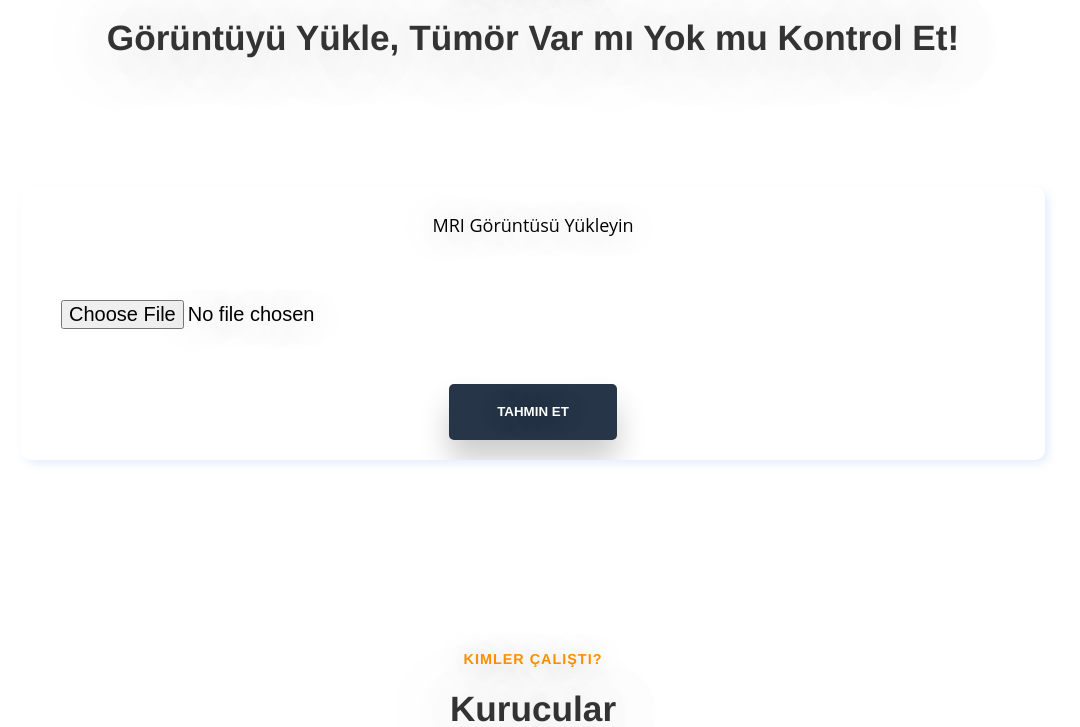
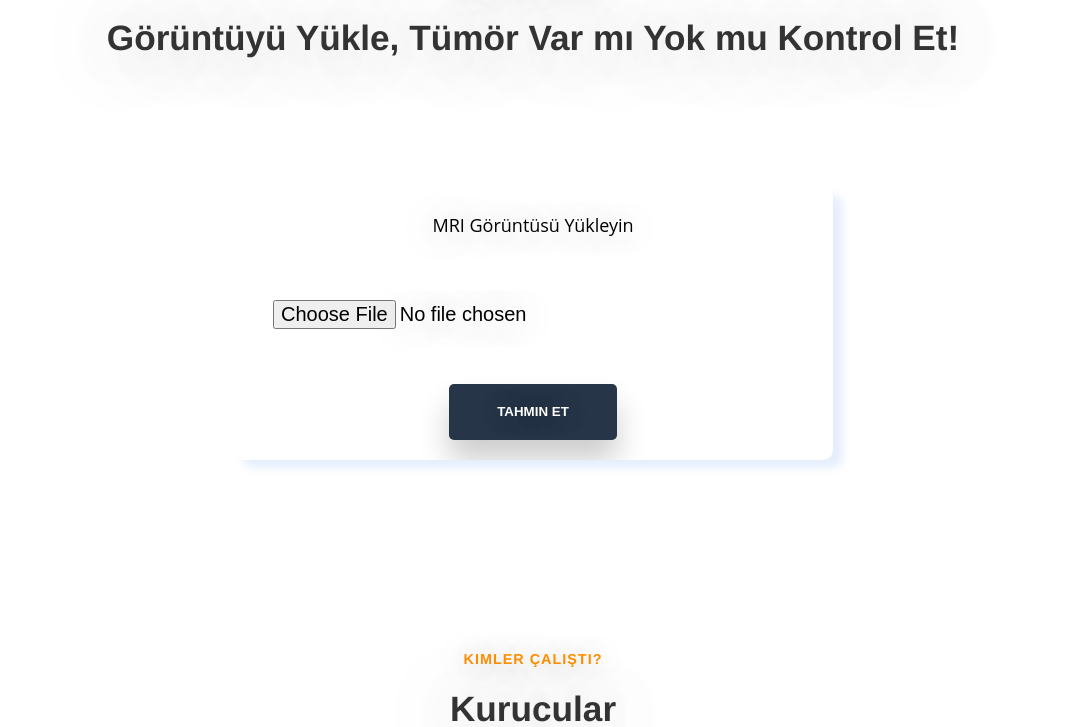
Before and after one commit to beyzakurtel/project, a Flask app: page / in a window 1280 px wide. Shown: the part 1080-1807 px from the top of the page, without its empty margins (107-1187 px from the left). Run offline with Flask 3, Linux system fonts and the light colour scheme.

Commit message:
Update satisfaction.css

```diff
--- a/static/css/satisfaction.css
+++ b/static/css/satisfaction.css
@@ -40,8 +40,9 @@
 .satisfaction-guaranteed-box {
     padding: 20px;
     border-radius: 10px;
-    box-shadow:  4px 4px 8px rgba(0, 86, 236, 0.1);
+    box-shadow:  10px 8px 8px rgba(0, 86, 236, 0.1);
     width: 100%;
+    max-width: 600px;
     margin: 0 auto;
     text-align: center;
 }
@@ -84,15 +85,17 @@
     margin-top: 20px;
 }
 
+
 .result p.tumor-yes {
-    color: red;
+    color: red ;
+}
+.result p.tumor-no {
+    color: green ;
 }
 
-.result p.tumor-no {
-    color: green;
-}
+
 .uploaded-image img {
-    max-width: 100%;
+    max-width: 150px;
     height: auto;
     border: 1px solid #ccc;
     border-radius: 5px;
```
